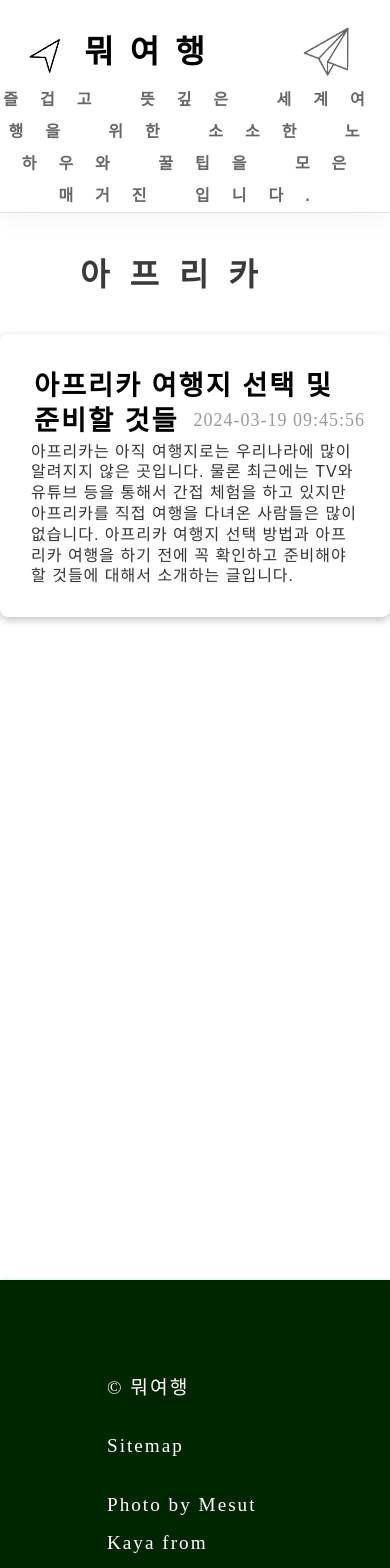
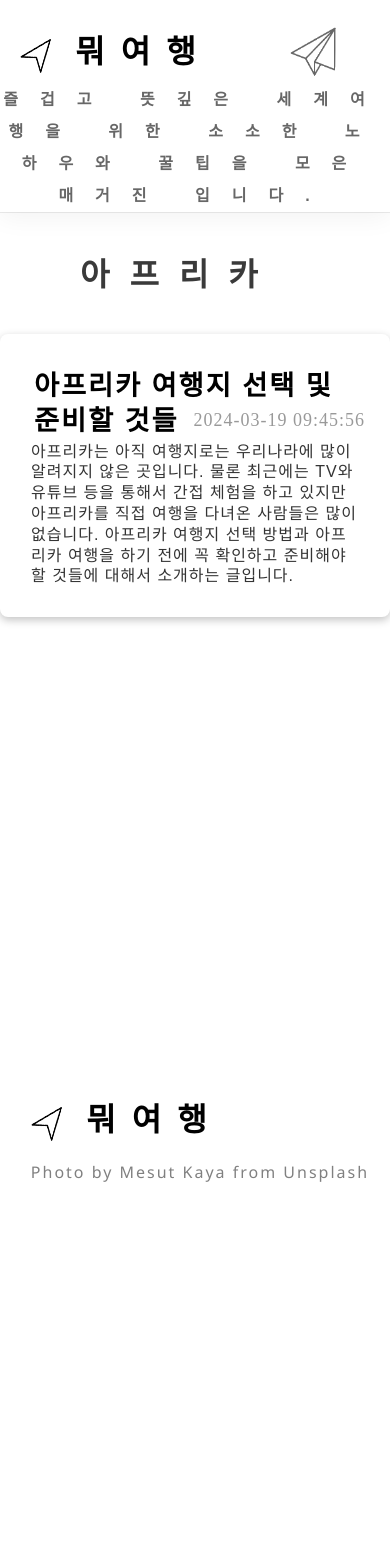
Before and after one commit to DevNeoLee/newblog, a Next.js app: page /travel/africa in a window 390 px wide. Shown: the top 1568 px of the page. After the commit the page ends 1204 px from the top, so only its background shows below. Built offline with nearby package versions, Linux system fonts and the light colour scheme.

Commit message:
update footer css

```diff
--- a/app/globals.css
+++ b/app/globals.css
@@ -116,6 +116,10 @@ table {
     margin: 20px 50px;
 }
 
+footer {
+    padding: 1rem;
+}
+
 /*********************      home   *********************/
 
 .homeContainer {
@@ -153,7 +157,7 @@ table {
 .navCenter {
     width: 100%;
     display: flex;
-    justify-content: space-between;
+    justify-content: space-around;
     align-items: center;
     position: relatve;
     /* margin: 1rem 0 0 0; */
@@ -170,14 +174,14 @@ table {
 }
 
 .logo {
-    width: 255px;
+    width: 195px;
+    max-width: 195px;
+    margin: 0 1rem;
     display: flex;
-    /* height: 75px; */
     justify-content: center;
     align-items: center;
     margin-top: 1rem;
     transition: 1000ms;
-    /* background-color: lightcoral; */
 }
 
 .logoCompass {
@@ -386,6 +390,7 @@ table {
 
 .travelMain {
     /* background-color: lightseagreen; */
+    padding: 2rem 0;
 }
 
 .mainContainer {
@@ -572,18 +577,18 @@ table {
     color: white;
     box-shadow: rgba(0, 0, 0, 0.16) 0px 3px 6px, rgba(0, 0, 0, 0.23) 0px 3px 6px;
     margin-top: 14rem;
+    border: 1px solid lightblue;
 }
 
 .footer a {
-    color: white;
+    /* color: white; */
 }
 
 .footer p {
-    letter-spacing: 2px;
+    /* letter-spacing: 2px;
     font-family: 'Nanum Myeongjo', serif;
     margin: 0 auto;
-    /* background-color: lightcoral; */
-    text-align: center;
+    text-align: center; */
 }
 
 #blur {
@@ -746,3 +751,15 @@ table {
         margin: 2rem 0rem;
     }
 }
+
+.imageLink {
+    display: flex;
+    justify-content: space-around;
+}
+
+.imageLink a {
+    font-family:'Segoe UI', Tahoma, Geneva, Verdana, sans-serif;
+
+    font-size: 1rem;
+    color: gray;
+}
--- a/app/travel/components/Footer.js
+++ b/app/travel/components/Footer.js
@@ -1,16 +1,24 @@
 import React from 'react'
+import Link from 'next/link'
+import Image from 'next/image'
 
 export default function Footer() {
   return (
-    <footer className="footer pt-4 my-md-5 pt-md-5 border-top">
+    <footer>
       <div className="row">
-        <div className="col-6 col-md">
-          <ul>
-            <li><div className="text-muted mt-2 mb-4 d-flex"><a href="https://moyahug.com/travel"><span className="mr-1">© 뭐여행 </span></a></div></li>
-            <li className="mb-4"><a target="_blank" href="https://moyahug.com/sitemap.xml" ><span className="mr-2">Sitemap</span><i className="fab fa-github fa-lg"></i></a></li>
-            <li className="mt-2 mb-4"><a target="_blank" href="https://unsplash.com/photos/man-taking-photo-of-hot-air-balloons-eOcyhe5-9sQ"><span className="mr-2">Photo by Mesut Kaya from Unsplash</span><i className="fab fa-linkedin fa-lg"></i></a></li>
-          </ul>
-        </div>
+        <Link href="/travel" className="logo">
+            <div className="logoCompass" >
+              <Image
+                priority
+                alt="main menu icon"
+                src="/compass.png"
+                width="30"
+                height="34"
+              />
+            </div>
+             <div className="logoKorean" id="blur" >뭐여행</div>
+        </Link>
+        <div className="imageLink"><div></div><a target="_blank" href="https://unsplash.com/photos/man-taking-photo-of-hot-air-balloons-eOcyhe5-9sQ">Photo by Mesut Kaya from Unsplash</a></div>
       </div>
     </footer>
   )
--- a/app/travel/page.js
+++ b/app/travel/page.js
@@ -28,7 +28,7 @@ export default function Travel() {
           src="/background_image_mesut-kaya.jpg"
           fill
           quality={60}
-          style={{ objectFit: "cover", zIndex: "-12", position: "absolute"}}
+          style={{ zIndex: "-12", top: "0px", position: "absolute", objectFit: "cover"}}
         />
         <div className="continentMain">
           {metaInfo.map((post, id) => (
--- /dev/null
+++ b/travelData/나를찾는세계여행/world.md
@@ -0,0 +1,51 @@
+---
+title: "여행을 통해서 역사를 이해하고 철학을 느끼고 예술을 즐기자!"
+subtitle: "국내로 여행을 가던 해외로 여행을 가던 우리는 모두 분명히 개인마다 목적을 가지고 여행을 떠납니다. 즐기기 위한 여행, 휴식을 위한 여행, 배움을 위한 여행 등 여행의 목적은 개인의 성향, 여행시기, 같이 여행하는 사람들에 따라서 너무나 다양한 것 같습니다. 여행을 통해서 얻을 수 있는 것들을 정리한 글입니다."
+date: "2024-03-17 12:34:33"
+color: "lightgreen"
+
+---
+
+
+<p style="text-align: justify;" data-ke-size="size16">국내로 여행을 가던 해외로 여행을 가던 우리는 모두 분명히 개인마다 목적을 가지고 여행을 떠납니다. 즐기기 위한 여행, 휴식을 위한 여행, 배움을 위한 여행 등 여행의 목적은 개인의 성향, 여행시기, 같이 여행하는 사람들에 따라서 너무나 다양한 것 같습니다.</p>
+<p style="text-align: justify;" data-ke-size="size16"><br></p>
+<p style="text-align: justify;" data-ke-size="size16">오랜 시간 동안 여행을 다니면서 느꼈던 여행의 의미는 정말로 다양하지만 가끔은 여행의 가치가 무엇일까 생각하게 되는 것 같습니다.</p>
+<p style="text-align: justify;" data-ke-size="size16"><br></p>
+<p style="text-align: justify;" data-ke-size="size16">물론 어떤 여행도 의미와 가치가 없는 여행은 없었던 것 같습니다. 하지만 개인적으로는 여행의 목적 중 하나가 역사를 이해하고 철학을 느끼고 예술을 즐기는 것이었을 때 보다 오랫동안 기억되는 여행이었던 것 같습니다.</p>
+<p style="text-align: justify;" data-ke-size="size16"><br></p>
+<p style="text-align: justify;" data-ke-size="size16">아래의 내용은 여행을 통해서 느낀 지극히 개인의 생각이지만 아래의 한 가지라도 여행을 통해서 느낄 수 있다면 분명 오랜 시간이 지난 후에도 기억 속에 남을 것으로 생각됩니다.</p>
+<p style="text-align: justify;" data-ke-size="size16"><br></p>
+<p style="text-align: justify;" data-ke-size="size16"><br></p>
+<h2 style="text-align: justify;" data-ke-size="size26"><b>1. 여행을 통해서 역사를 이해하자</b></h2>
+<p style="text-align: justify;" data-ke-size="size16">학창 시절 수학여행을 통해서 우리나라에 있는 역사 유적지를 방문했던 기억이 있습니다. 그리고 사생대회 등을 통해서 서울에 있는 고궁을 방문한 기억도 많이 납니다.</p>
+<p style="text-align: justify;" data-ke-size="size16"><br></p>
+<p style="text-align: justify;" data-ke-size="size16">하지만 그 시절 경주 불국사의 석굴암이 얼마나 과학적으로 설계된 것인지 알지 못했고 경복궁이 임진왜란 때 불탄 후 흥선대원군이 재건한 사실조차 알지 못했습니다.</p>
+<p style="text-align: justify;" data-ke-size="size16"><br></p>
+<p style="text-align: justify;" data-ke-size="size16">지금 다시 불국사와 경복궁을 여행해 본다면 조금이라도 이러한 장소들의 역사적인 가치와 의미를 느낄 수 있을 것입니다.</p>
+<p style="text-align: justify;" data-ke-size="size16"><br></p>
+<p style="text-align: justify;" data-ke-size="size16">전 문화재청장 유홍준 선생은 "나의 문화유산답사기"라는 책을 통해서 대한민국 국토의 대부분을 역사박물관처럼 만들어 버렸습니다.&nbsp;</p>
+<p style="text-align: justify;" data-ke-size="size16"><br></p>
+<p style="text-align: justify;" data-ke-size="size16">우리가 미학을 전공한 유홍준 선생만큼의 미적인 감각과 역사적인 지식은 없지만 조금만이라도 역사를 알고자 노력한다면 여행을 우리의 과거를 돌아보는 시간으로 만들 수 있을 것 입니다.</p>
+<p style="text-align: justify;" data-ke-size="size16"><br></p>
+<p style="text-align: justify;" data-ke-size="size16"><br></p>
+<h2 style="text-align: justify;" data-ke-size="size26"><b>2. 여행을 통해서 철학을 느끼자</b></h2>
+<p style="text-align: justify;" data-ke-size="size16">철학이라는 단어를 들으며 왠지 어렵고 이해하기 힘든 무언가를 공부하는 학문이라는 느낌이 있습니다. 하지만 철학에도 생활철학이라는 것이 있듯이 철학을 그냥 우리의 삶을 이야기하는 학문이라고 생각하면 조금 편하게 접근할 수 있는 것 같습니다.</p>
+<p style="text-align: justify;" data-ke-size="size16"><br></p>
+<p style="text-align: justify;" data-ke-size="size16">예전에 태국을 여행했을 때 바닷가 조그만 마을의 한적한 곳에서 식당을 운영하면서 살고 있는 부부를 보면서 나와는 다른 삶은 살고 있다는 느낌을 많이 받았던 기억이 있습니다.</p>
+<p style="text-align: justify;" data-ke-size="size16"><br></p>
+<p style="text-align: justify;" data-ke-size="size16">배를 타고 나가서 잡아온 싱싱한 해산물을 저렴한 가격으로 팔고 있는 그 부부의 식당에서 느낀 점은 단지 음식 값이 싸고 맛있다는 것은 분명 아니었던 것 같습니다.</p>
+<p style="text-align: justify;" data-ke-size="size16"><br></p>
+<p style="text-align: justify;" data-ke-size="size16">서울에 살다 보면 항상 주변에서 항상 비슷한 환경에 사는 사람들만 만날 수 있지만 여행을 통해서는 태국에서 식당을 운영하는 부부의 이야기처럼 서로 다른 환경에서 살아가고 있는 삶의 방식 즉 다양한 삶의 철학을 느낄 수 있는 것 같습니다.</p>
+<p style="text-align: justify;" data-ke-size="size16"><br></p>
+<p style="text-align: justify;" data-ke-size="size16"><br></p>
+<h2 style="text-align: justify;" data-ke-size="size26"><b>3. 여행을 통해서 예술을 즐기자</b></h2>
+<p style="text-align: justify;" data-ke-size="size16">예술도 철학과 같이 우리가 왠지 거창한 무언가로 생각하지만 우리는 일상에서 BTS의 음악도 듣고 미국 헐리우드의 영화도 보고 미술관에 가서 그림도 구경을 합니다.</p>
+<p style="text-align: justify;" data-ke-size="size16"><br></p>
+<p style="text-align: justify;" data-ke-size="size16">이렇듯 우리의 일상은 문화와 예술과 항상 가까이 있으며 대부분의 사람들은 알게 모르게 예술을 즐기는 삶을 살아가고 있습니다.</p>
+<p style="text-align: justify;" data-ke-size="size16"><br></p>
+<p style="text-align: justify;" data-ke-size="size16">스페인 마드리드의 중심가에서 버스킹을 하고 있던 어느 스페인 가수의 노래가 들려왔을 때 잠시 발길을 멈추었던 나의 모습은 분명 이국적인 예술에 대한 호기심이 발동한 행동이었을 것입니다.</p>
+<p style="text-align: justify;" data-ke-size="size16"><br></p>
+<p style="text-align: justify;" data-ke-size="size16">또한 이탈리아를 여행하며 레오나르도 다빈치의 '최후의 만찬'이라는 그림을 본 후 너무나 인상적이어서 르네상스와 레오나르도 다빈치에 대해서 알고 싶은 내용을 검색해 본 내 자신의 모습은 예술을 더 즐기고 싶은 내 자신의 욕구의 표출이었을 것입니다.</p>
+<p style="text-align: justify;" data-ke-size="size16"><br></p>
+<p style="text-align: justify;" data-ke-size="size16">예술이라는 것을 잘 모르지만 여행을 통해서 접하게 되었던 다양한 지역의 문화와 예술은 내 자신을 점점 더 예술을 즐길 수 있는 사람으로 변모시켜 왔던 것 같습니다.</p>
+<p style="text-align: justify;" data-ke-size="size16"><br></p>
```
